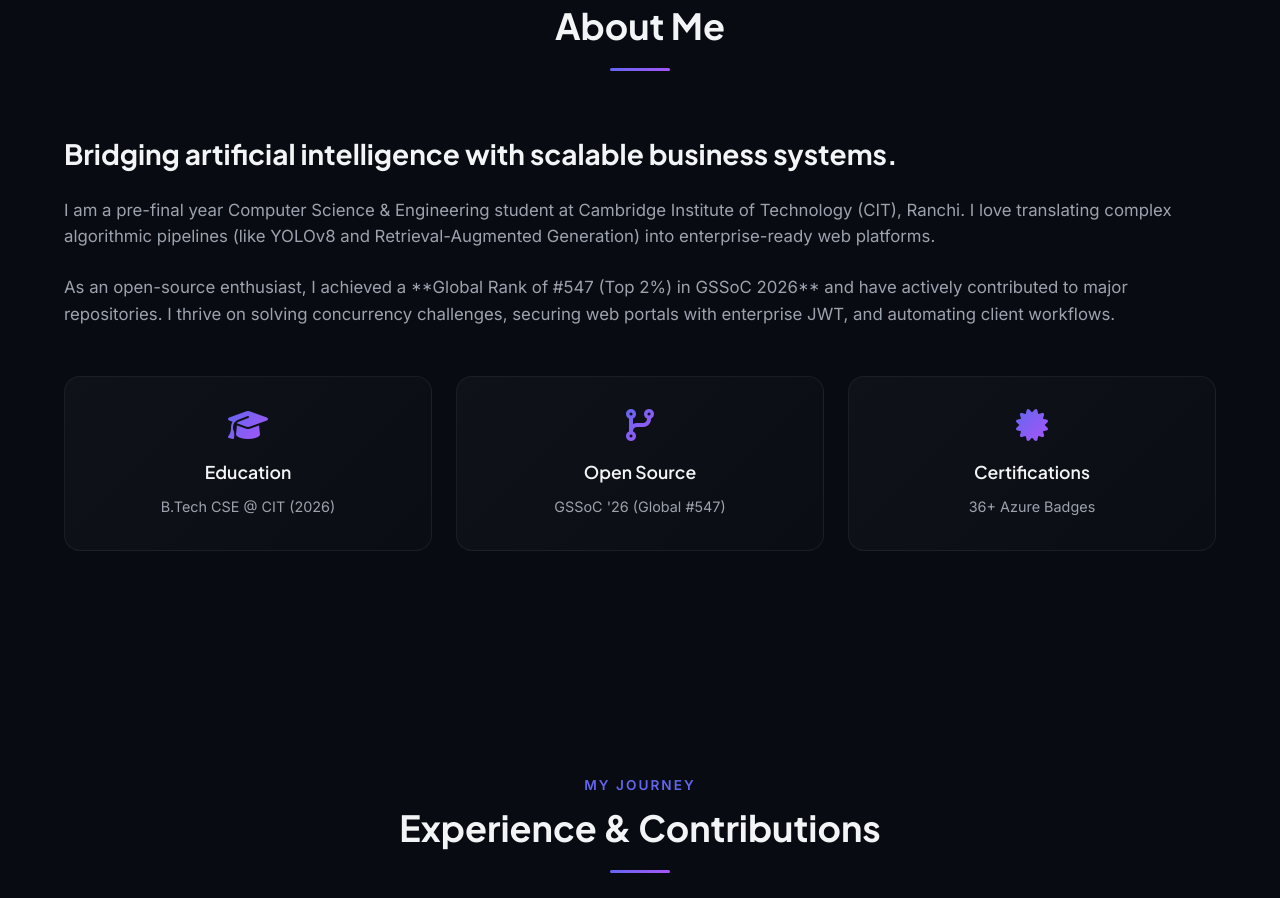
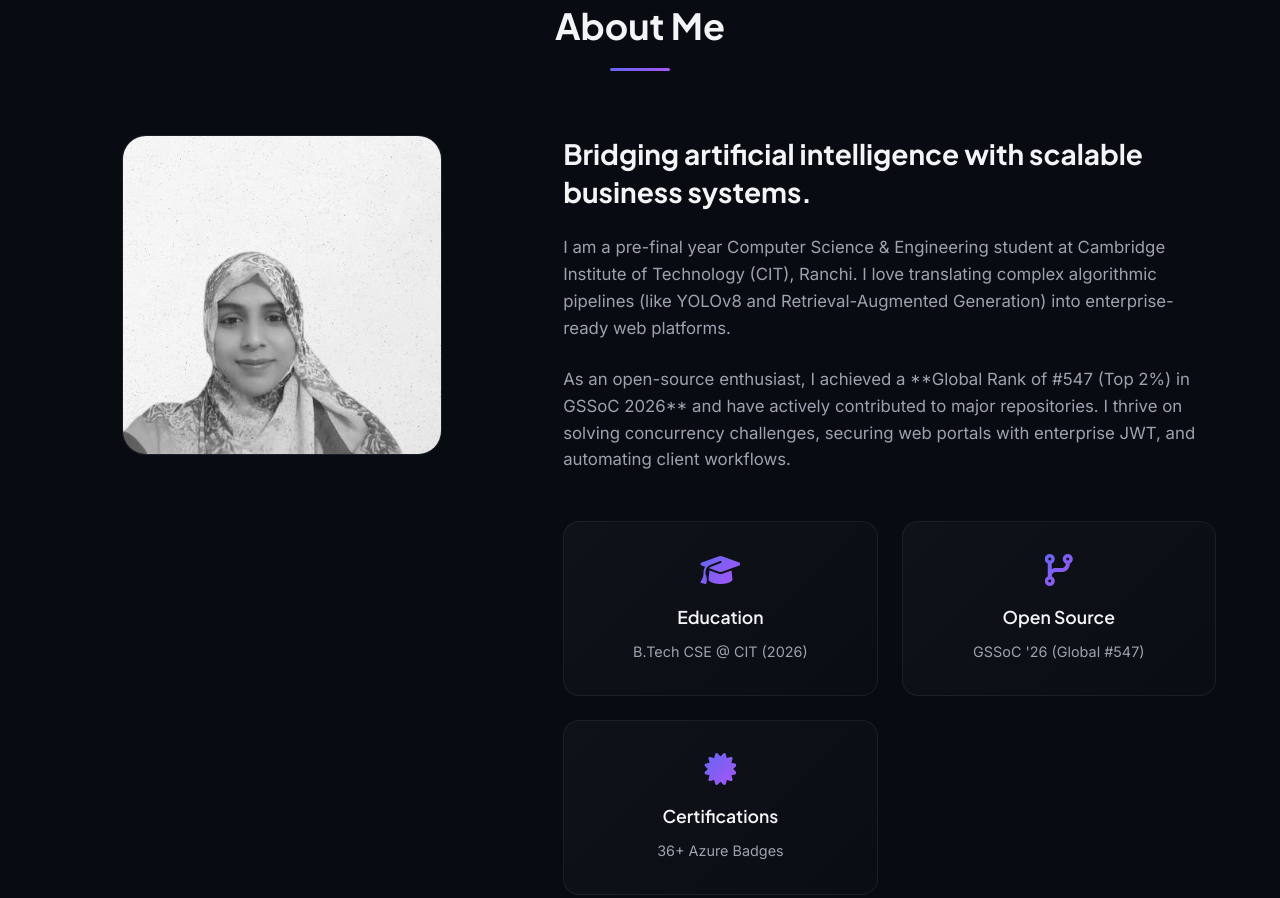
Before and after one commit to Rafiaminhaj/my-portfolio, a plain HTML site: page index.html in a window 1280 px wide. Shown: the part 939-1837 px from the top of the page. Drawn offline with Linux system fonts and the light colour scheme.

Commit message:
feat: add profile picture (avatar.png) with hover-grayscale effect and side-by-side about summary

```diff
--- a/index.html
+++ b/index.html
@@ -105,6 +105,9 @@
                 </div>
 
                 <div class="about-grid">
+                    <div class="about-image-wrapper scroll-reveal">
+                        <img src="avatar.png" alt="Rafia Minhaj" class="about-img">
+                    </div>
                     <div class="about-info scroll-reveal">
                         <h3>Bridging artificial intelligence with scalable business systems.</h3>
                         <p>
--- a/style.css
+++ b/style.css
@@ -477,8 +477,46 @@ section {
    ========================================================================== */
 .about-grid {
     display: grid;
-    grid-template-columns: 1fr;
+    grid-template-columns: 1fr 1.5fr;
     gap: 4rem;
+    align-items: start;
+}
+
+@media (max-width: 900px) {
+    .about-grid {
+        grid-template-columns: 1fr;
+        gap: 3rem;
+    }
+}
+
+.about-image-wrapper {
+    position: relative;
+    border-radius: 24px;
+    overflow: hidden;
+    border: 1px solid var(--border-color);
+    aspect-ratio: 1 / 1;
+    max-width: 320px;
+    margin: 0 auto;
+    background: var(--gradient-card);
+    transition: var(--transition-smooth);
+}
+
+.about-image-wrapper:hover {
+    border-color: var(--border-hover);
+    box-shadow: 0 0 30px rgba(99, 102, 241, 0.2);
+    transform: translateY(-5px);
+}
+
+.about-img {
+    width: 100%;
+    height: 100%;
+    object-fit: cover;
+    filter: grayscale(100%);
+    transition: var(--transition-smooth);
+}
+
+.about-image-wrapper:hover .about-img {
+    filter: grayscale(0%);
 }
 
 .about-info {
```
Also changed, not shown: avatar.png (added).
